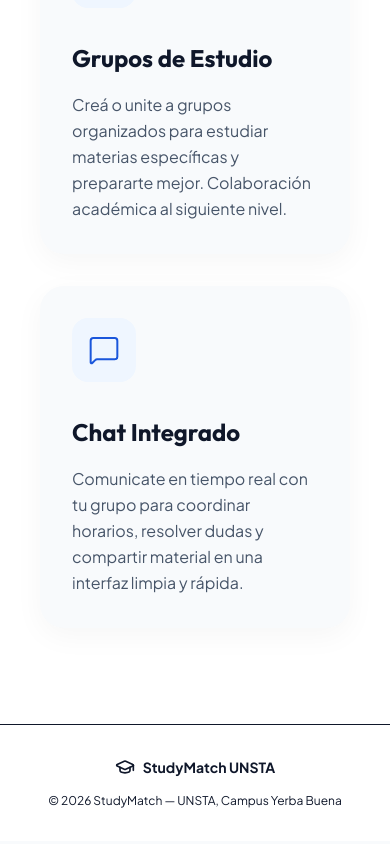
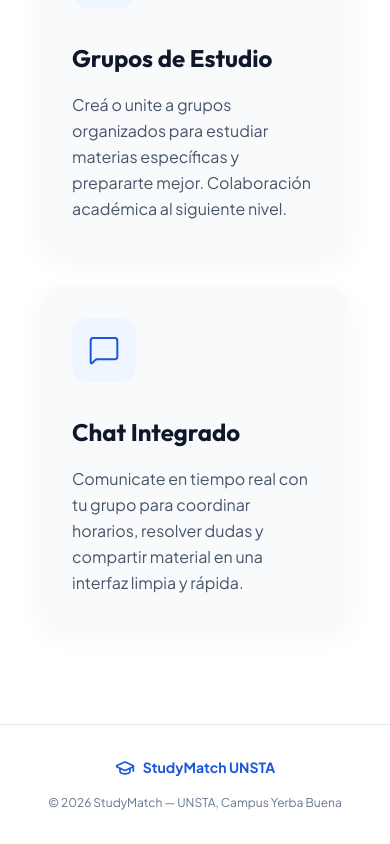
Before and after one commit to LautaroLeall/StudyMatch-Front, a React (Vite) app: page / in a window 390 px wide. Shown: the part 2182-3026 px from the top of the page. Built offline with nearby package versions, Linux system fonts and the light colour scheme.

Commit message:
component/layouts footer (por ahora solo en landing) and .css

```diff
--- a/src/layouts/Footer.jsx
+++ b/src/layouts/Footer.jsx
@@ -1,15 +1,15 @@
 import { GraduationCap } from "lucide-react";
+import '../styles/Footer.css';
 
 function Footer() {
     return (
-        <footer className="border-t border-border py-8 px-6">
-            <div className="max-w-7xl mx-auto flex flex-col md:flex-row justify-between items-center gap-4">
-                <div className="flex items-center gap-2">
-                    <GraduationCap className="text-primary" size={20} />
-                    <span className="font-bold text-primary text-sm">StudyMatch UNSTA</span>
+        <footer className="footer-wrapper">
+            <div className="footer-container">
+                <div className="footer-logo-group">
+                    <GraduationCap className="footer-icon" size={20} />
+                    <span className="footer-title">StudyMatch UNSTA</span>
                 </div>
-                <p className="text-xs text-muted-foreground">© 2026 StudyMatch — UNSTA, Campus Yerba Buena
-
+                <p className="footer-text">© 2026 StudyMatch — UNSTA, Campus Yerba Buena
                 </p>
             </div>
         </footer>
--- /dev/null
+++ b/src/styles/Footer.css
@@ -0,0 +1,46 @@
+.footer-wrapper {
+    border-top: 1px solid #e2e8f0;
+    padding-top: 2rem;
+    padding-bottom: 2rem;
+    padding-left: 1.5rem;
+    padding-right: 1.5rem;
+}
+
+.footer-container {
+    max-width: 80rem;
+    margin-left: auto;
+    margin-right: auto;
+    display: flex;
+    flex-direction: column;
+    justify-content: space-between;
+    align-items: center;
+    gap: 1rem;
+}
+
+@media (min-width: 768px) {
+    .footer-container {
+        flex-direction: row;
+    }
+}
+
+.footer-logo-group {
+    display: flex;
+    align-items: center;
+    gap: 0.5rem;
+}
+
+.footer-icon {
+    color: var(--color-primary);
+}
+
+.footer-title {
+    font-weight: 700;
+    color: var(--color-primary);
+    font-size: 0.875rem;
+}
+
+.footer-text {
+    font-size: 0.75rem;
+    color: #64748b;
+    margin: 0;
+}
```
